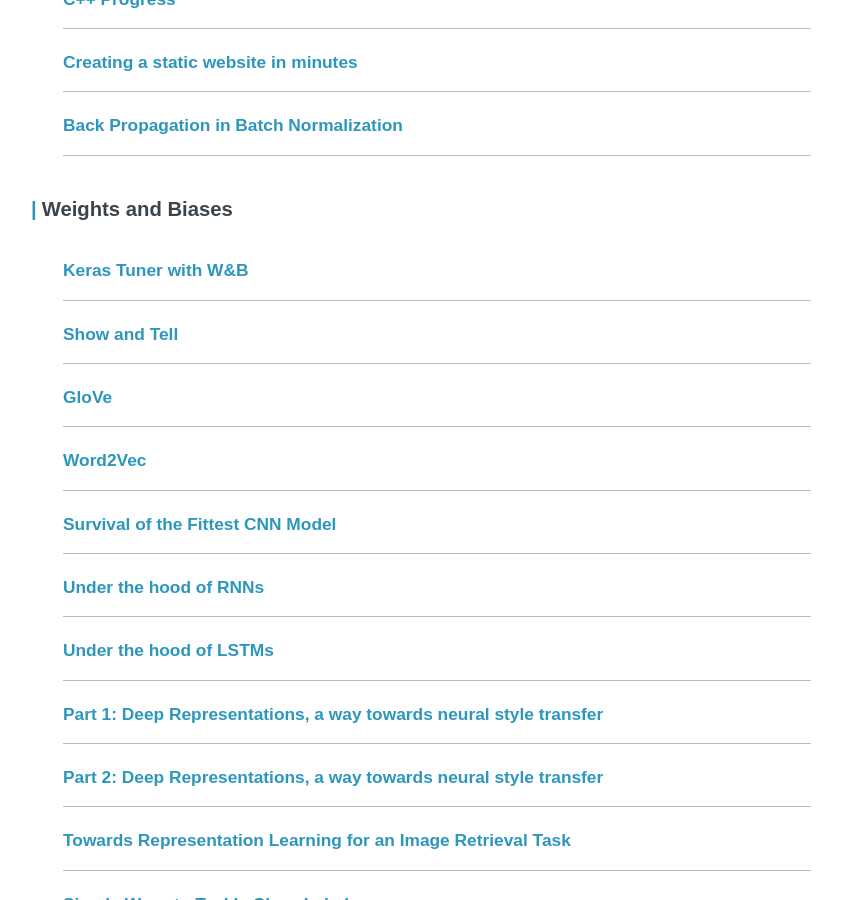
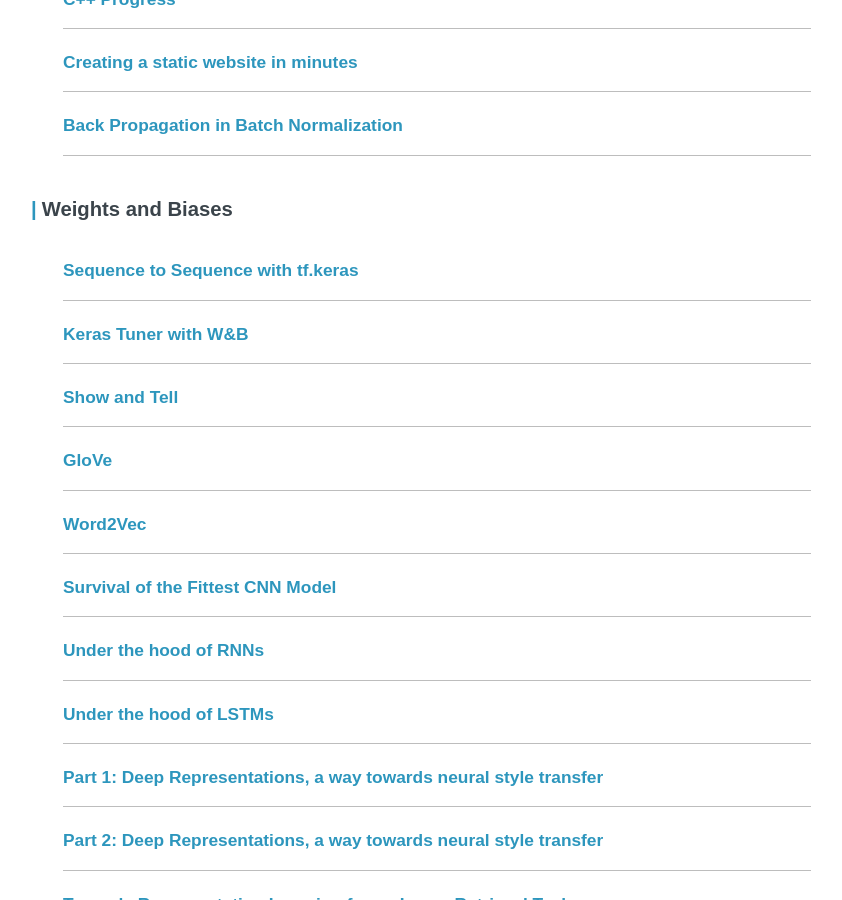
Before and after one commit to ariG23498/ariG23498.github.io, a Jekyll site: the page built from blogs.md, in a window 1280 px wide and 900 px high, scrolled down 448 px. Shown: the whole window, without its empty margins (219-1061 px from the left). Built offline with Jekyll 4.4.1, drawn with Linux system fonts in a browser that asks for light colours.

Commit message:
Update blogs.md

```diff
--- a/blogs.md
+++ b/blogs.md
@@ -17,6 +17,9 @@ permalink: /posts
         <a class="archive-item-link" href="{{site.url}}/assets/BatchNorm.pdf" target="_blank" rel="noopener noreferrer">Back Propagation in Batch Normalization</a>
     </article>
     <h3>Weights and Biases</h3>
+    <article class="archive-item">
+        <a class="archive-item-link" href="http://bit.ly/seqtoseq" target="_blank" rel="noopener noreferrer">Sequence to Sequence with tf.keras</a>
+    </article>
     <article class="archive-item">
         <a class="archive-item-link" href="http://bit.ly/keras-tuner" target="_blank" rel="noopener noreferrer">Keras Tuner with W&B</a>
     </article>
```
